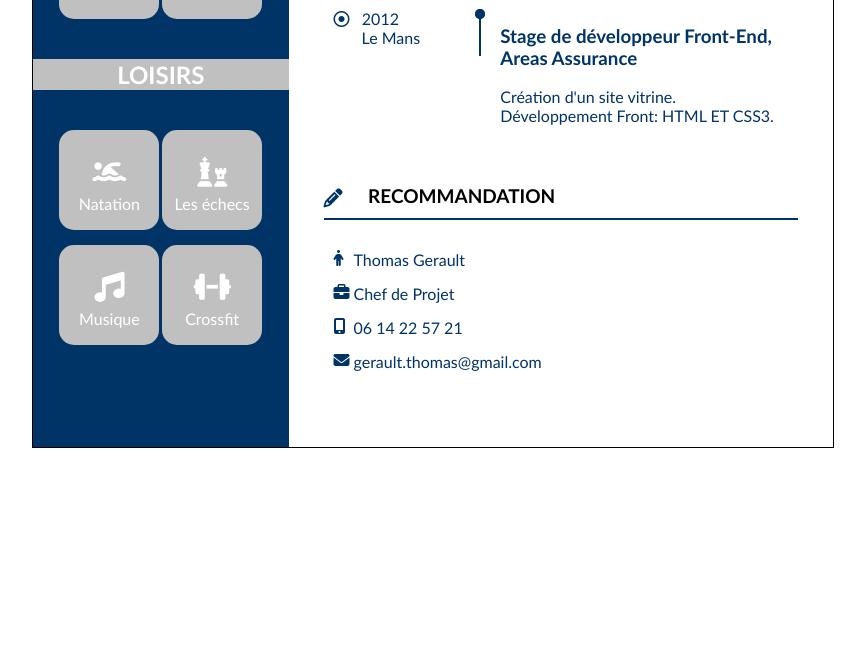
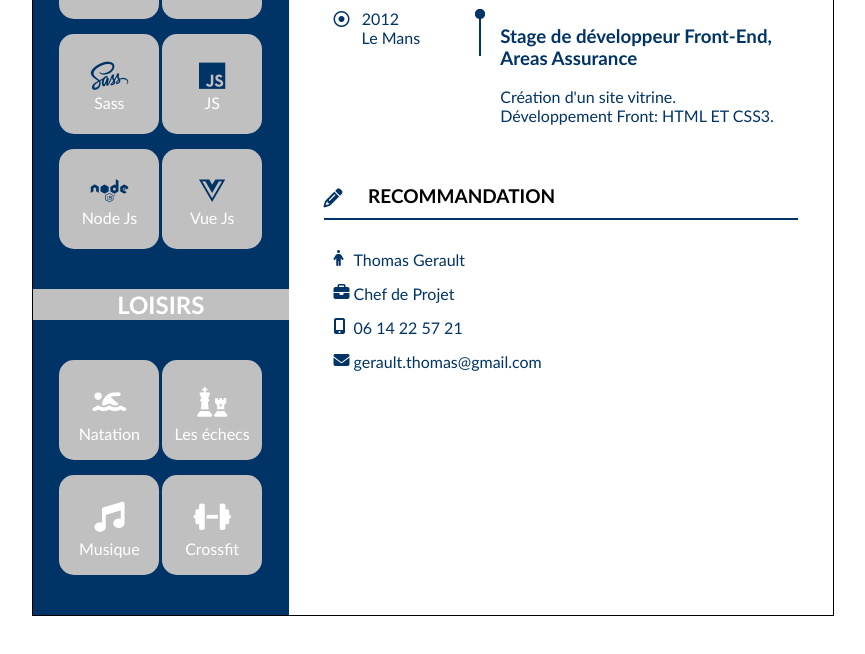
Before and after one commit to Christopher972/Cv-Design-Responsive, a plain HTML site: page index.html in a window 1280 px wide. Shown: the part 1166-1820 px from the top of the page, without its empty margins (207-1072 px from the left). Before the commit the page ends 1664 px from the top, so only its background shows below. Drawn offline with Linux system fonts and the light colour scheme.

Commit message:
Update index.html

```diff
--- a/index.html
+++ b/index.html
@@ -88,6 +88,38 @@
                                                 <i class="fab fa-css3-alt"></i>
                                             </div>
                                             <div class="text">CSS3</div>
+                                        </div>
+                                    </li>
+                                    <li>
+                                        <div class="li-wrap">
+                                            <div class="icon">
+                                                <i class="fab fa-sass"></i>
+                                            </div>
+                                            <div class="text">Sass</div>
+                                        </div>
+                                    </li>
+                                    <li>
+                                        <div class="li-wrap">
+                                            <div class="icon">
+                                                <i class="fab fa-js"></i>
+                                            </div>
+                                            <div class="text">JS</div>
+                                        </div>
+                                    </li>
+                                    <li>
+                                        <div class="li-wrap">
+                                            <div class="icon">
+                                                <i class="fab fa-node"></i>
+                                            </div>
+                                            <div class="text">Node Js</div>
+                                        </div>
+                                    </li>
+                                    <li>
+                                        <div class="li-wrap">
+                                            <div class="icon">
+                                                <i class="fab fa-vuejs"></i>
+                                            </div>
+                                            <div class="text">Vue Js</div>
                                         </div>
                                     </li>
                                 </ul>
```
